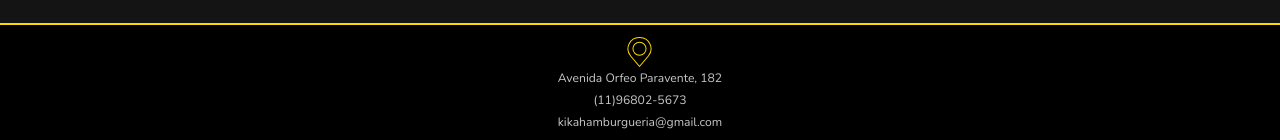
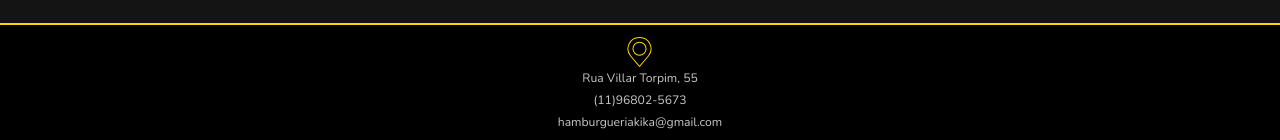
Before and after one commit to jcruz375/kika-hamburgueria, a React (Create React App) app: page / in a window 1280 px wide. Shown: the part 1417-1557 px from the top of the page. Built offline with nearby package versions, Linux system fonts and the light colour scheme; grey boxes are pictures that could not be loaded; the HTML template or start-up script is replaced by a standard one.

Commit message:
adcionando link para o whatsapp

```diff
--- a/src/components/Footer/index.jsx
+++ b/src/components/Footer/index.jsx
@@ -1,7 +1,7 @@
 import React from 'react';
 
 import gpsIcon from '../../assets/images/gps.svg'
-import facebookIcon from '../../assets/images/facebook.svg'
+import whatsAppIcon from '../../assets/images/whatsapp.svg'
 import instagramIcon from '../../assets/images/instagram.svg'
 import './styles.css';
 
@@ -13,12 +13,12 @@ function Footer() {
                     <img src={gpsIcon} alt="icone de gps"/>
                 </span>
                 <div className="footer-texts">
-                    <p>Avenida Orfeo Paravente, 182</p>
+                    <p>Rua Villar Torpim, 55</p>
                     <p>(11)96802-5673</p>
-                    <p>kikahamburgueria@gmail.com</p>
+                    <p>hamburgueriakika@gmail.com</p>
                 </div>
                 <div className="footer-links">
-                    <a target="_blank"  rel="noopener noreferrer" href="http://api.whatsapp.com/send?1=pt_BR&phone=5511968025673"><img src={facebookIcon} alt="Icone link do facebook"/></a>
+                    <a target="_blank"  rel="noopener noreferrer" href="http://api.whatsapp.com/send?1=pt_BR&phone=5511968025673"><img src={whatsAppIcon} alt="Icone link do facebook"/></a>
                     <a target="_blank"  rel="noopener noreferrer" href="https://www.instagram.com/hamburgueria_kika/"><img src={instagramIcon} alt="Icone link do instagram"/></a>
                 </div>
             </div>
```
